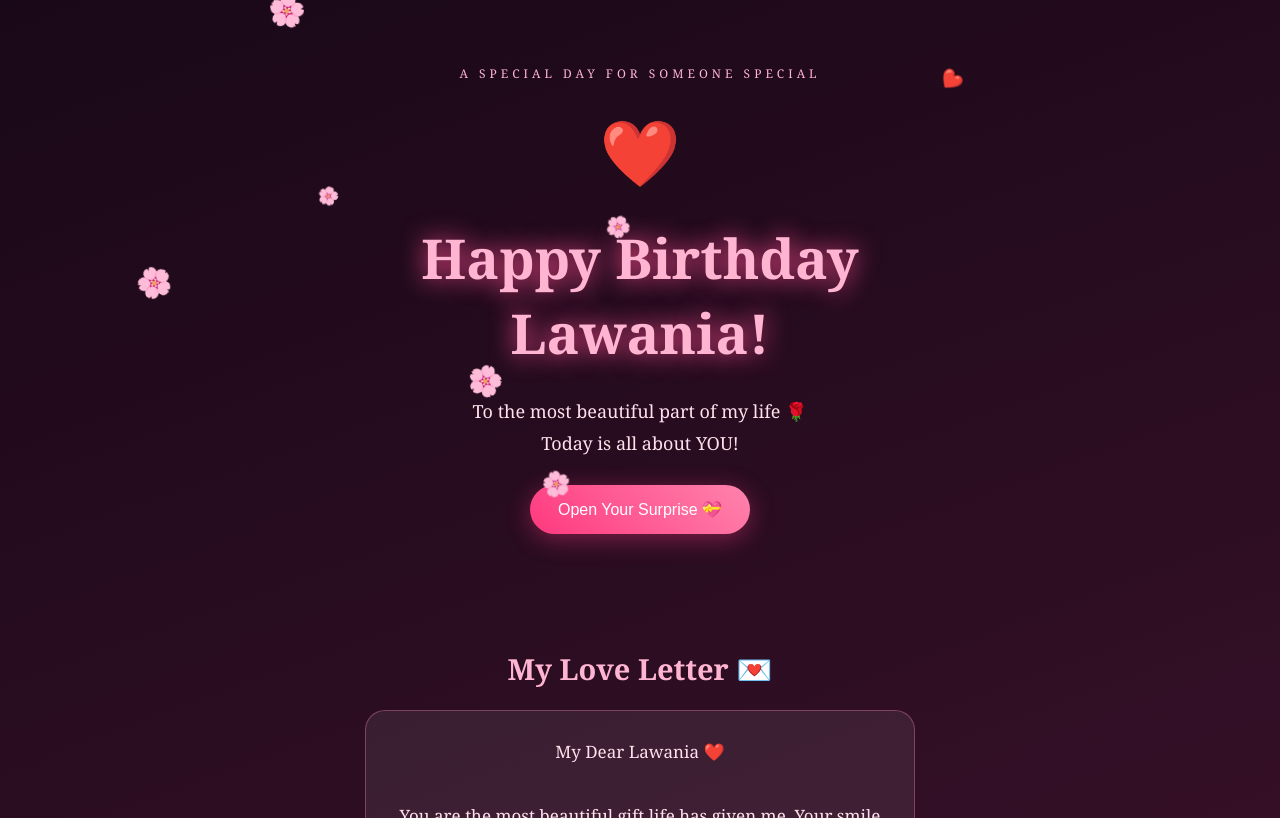
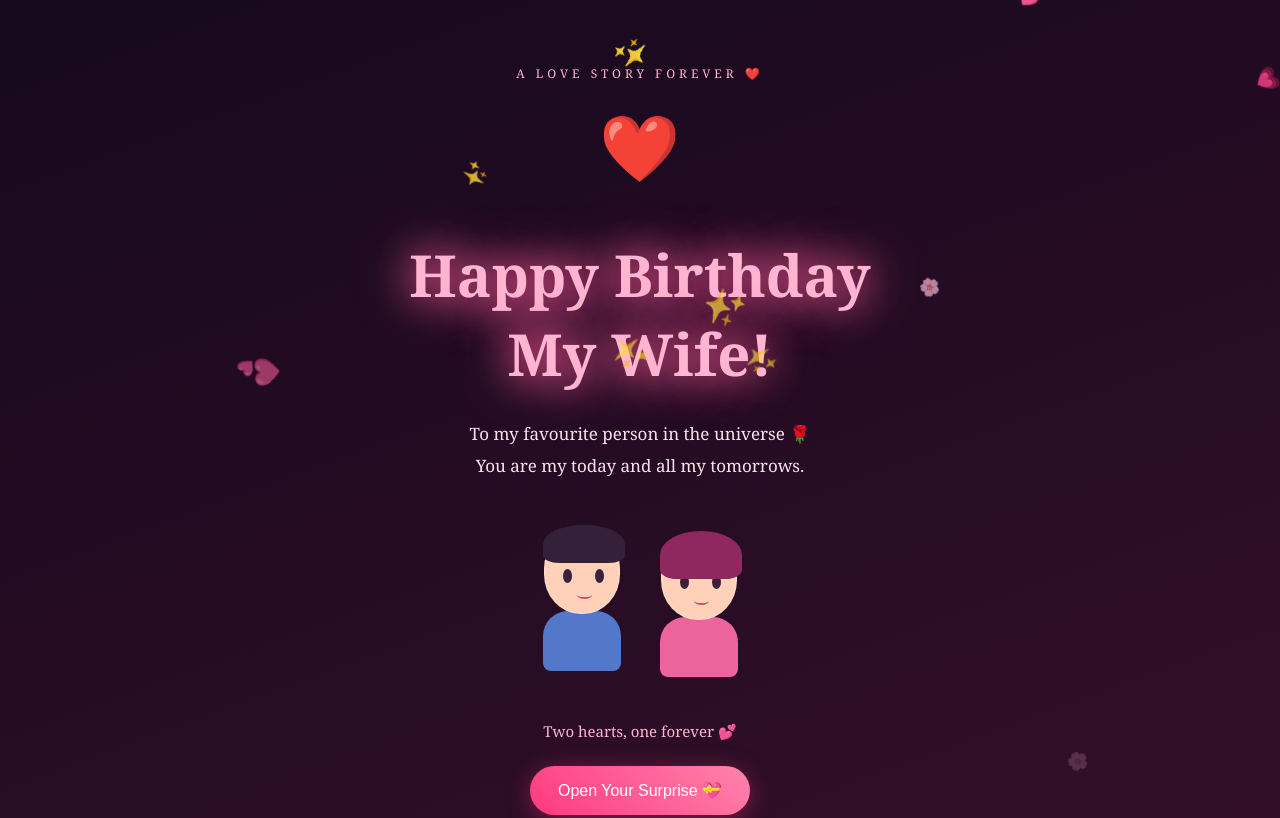
Before and after one commit to Kappuuuu/lawania-special-surprise, a plain HTML site: page index.html in a window 1280 px wide. Shown: the top 818 px of the page. Drawn offline with Linux system fonts and the light colour scheme.

Commit message:
Update index.html

```diff
--- a/index.html
+++ b/index.html
@@ -4,7 +4,7 @@
 <head>
 <meta charset="UTF-8">
 <meta name="viewport" content="width=device-width, initial-scale=1.0">
-<title>Happy Birthday Lawania ❤️</title>
+<title>Happy Birthday My Wife ❤️</title>
 
 <style>
 * {
@@ -15,14 +15,21 @@
 
 body {
   font-family: Georgia, serif;
-  background: linear-gradient(160deg, #190817, #42132f, #170c20);
+  background: linear-gradient(160deg,#16091e,#48132f,#180c28);
   color: white;
   text-align: center;
   overflow-x: hidden;
 }
 
 header {
+  min-height: 90vh;
   padding: 65px 18px 45px;
+  display: flex;
+  flex-direction: column;
+  align-items: center;
+  justify-content: center;
+  position: relative;
+  overflow: hidden;
 }
 
 .tag {
@@ -33,29 +40,24 @@ header {
 
 h1 {
   color: #ffb5d1;
-  font-size: clamp(35px, 9vw, 55px);
+  font-size: clamp(38px,9vw,58px);
   margin: 25px 0;
   text-shadow: 0 0 25px #ff4e91;
+  animation: glow 2s infinite alternate;
+}
+
+@keyframes glow {
+  to { text-shadow: 0 0 40px #ff4e91,0 0 70px #ff83ad; }
 }
 
 .subtitle {
-  font-size: 18px;
-  line-height: 1.8;
+  font-size: 17px;
+  line-height: 1.9;
   color: #ffe0ec;
 }
 
-.heart {
-  font-size: 65px;
-  margin: 25px;
-  animation: beat 1s infinite;
-}
-
-@keyframes beat {
-  50% { transform: scale(1.25); }
-}
-
 button {
-  background: linear-gradient(45deg, #ff397e, #ff83ad);
+  background: linear-gradient(45deg,#ff397e,#ff83ad);
   color: white;
   border: none;
   padding: 15px 28px;
@@ -66,8 +68,115 @@ button {
   box-shadow: 0 5px 25px #ff397e66;
 }
 
+.heart {
+  font-size: 65px;
+  animation: heartbeat 1s infinite;
+  margin: 20px;
+}
+
+@keyframes heartbeat {
+  50% { transform: scale(1.3); }
+}
+
+/* ANIME COUPLE */
+
+.anime-scene {
+  display: flex;
+  justify-content: center;
+  align-items: end;
+  gap: 12px;
+  height: 180px;
+  margin: 25px auto;
+}
+
+.character {
+  width: 105px;
+  height: 145px;
+  position: relative;
+  animation: animeFloat 2s infinite ease-in-out;
+}
+
+.character:nth-child(2) {
+  animation-delay: .5s;
+}
+
+@keyframes animeFloat {
+  50% { transform: translateY(-12px); }
+}
+
+.head {
+  width: 76px;
+  height: 83px;
+  border-radius: 45% 45% 48% 48%;
+  background: #ffd1b8;
+  margin: auto;
+  position: relative;
+  z-index: 2;
+  border: 2px solid #fff2;
+}
+
+.hair {
+  position: absolute;
+  top: -8px;
+  left: -3px;
+  width: 82px;
+  height: 38px;
+  border-radius: 50% 50% 20% 20%;
+  background: #352039;
+  z-index: 3;
+}
+
+.character.girl .hair {
+  background: #8e285e;
+  height: 48px;
+}
+
+.eye {
+  position: absolute;
+  top: 36px;
+  left: 17px;
+  width: 9px;
+  height: 14px;
+  background: #38223b;
+  border-radius: 50%;
+}
+
+.eye.right {
+  left: 49px;
+}
+
+.smile {
+  position: absolute;
+  top: 58px;
+  left: 31px;
+  width: 15px;
+  height: 8px;
+  border-bottom: 2px solid #c94f69;
+  border-radius: 50%;
+}
+
+.body {
+  width: 78px;
+  height: 60px;
+  margin: -3px auto;
+  border-radius: 25px 25px 8px 8px;
+  background: #5378c9;
+}
+
+.girl .body {
+  background: #ed639c;
+}
+
+.anime-caption {
+  color: #ffb5d1;
+  font-size: 15px;
+  margin-top: 8px;
+}
+
+/* SECTIONS */
+
 section {
-  padding: 45px 18px;
+  padding: 48px 18px;
 }
 
 h2 {
@@ -88,9 +197,40 @@ h2 {
   padding: 25px;
 }
 
+/* LOVE ANIMATION */
+
+.love-scene {
+  min-height: 190px;
+  display: flex;
+  justify-content: center;
+  align-items: center;
+  position: relative;
+}
+
+.big-love {
+  font-size: 90px;
+  animation: heartbeat 1.2s infinite;
+  filter: drop-shadow(0 0 20px #ff3985);
+}
+
+.love-word {
+  position: absolute;
+  color: #ffb5d1;
+  font-size: 20px;
+  animation: loveUp 3s infinite;
+}
+
+@keyframes loveUp {
+  0% { transform: translateY(50px); opacity: 0; }
+  50% { opacity: 1; }
+  100% { transform: translateY(-70px); opacity: 0; }
+}
+
+/* GALLERY */
+
 .gallery {
   display: grid;
-  grid-template-columns: repeat(2, minmax(0, 1fr));
+  grid-template-columns: repeat(2,minmax(0,1fr));
   gap: 12px;
   max-width: 650px;
   margin: auto;
@@ -104,17 +244,11 @@ h2 {
   border: 2px solid #ff9cbe;
   box-shadow: 0 5px 20px #0008;
   cursor: pointer;
-  transition: transform .3s;
+  transition: .3s;
 }
 
 .gallery img:hover {
-  transform: scale(1.04);
-}
-
-.gallery img:last-child:nth-child(odd) {
-  grid-column: 1 / -1;
-  width: 70%;
-  justify-self: center;
+  transform: scale(1.04) rotate(1deg);
 }
 
 #viewer {
@@ -139,9 +273,27 @@ h2 {
   top: 20px;
   right: 25px;
   font-size: 35px;
-  color: white;
   cursor: pointer;
 }
+
+/* FALLING FLOWERS AND HEARTS */
+
+.fall {
+  position: fixed;
+  top: -35px;
+  animation: fallDown linear forwards;
+  pointer-events: none;
+  z-index: 5;
+}
+
+@keyframes fallDown {
+  to {
+    transform: translateY(110vh) rotate(540deg);
+    opacity: .1;
+  }
+}
+
+/* FINAL */
 
 .final {
   padding: 65px 20px;
@@ -149,7 +301,7 @@ h2 {
 }
 
 .final h2 {
-  font-size: 34px;
+  font-size: 35px;
 }
 
 footer {
@@ -157,21 +309,7 @@ footer {
   color: #ffb5d1;
 }
 
-.float {
-  position: fixed;
-  top: -30px;
-  animation: fall 8s linear infinite;
-  pointer-events: none;
-  z-index: 2;
-}
-
-@keyframes fall {
-  to {
-    transform: translateY(110vh) rotate(360deg);
-  }
-}
-
-@media(max-width: 380px) {
+@media(max-width:380px) {
   .gallery img { height: 175px; }
 }
 </style>
@@ -180,22 +318,58 @@ footer {
 <body>
 
 <header>
-  <div class="tag">A SPECIAL DAY FOR SOMEONE SPECIAL</div>
+
+  <div class="tag">A LOVE STORY FOREVER ❤️</div>
+
   <div class="heart">❤️</div>
-  <h1>Happy Birthday<br>Lawania!</h1>
+
+  <h1>Happy Birthday<br>My Wife!</h1>
+
   <p class="subtitle">
-    To the most beautiful part of my life 🌹<br>
-    Today is all about YOU!
+    To my favourite person in the universe 🌹<br>
+    You are my today and all my tomorrows.
   </p>
+
+  <div class="anime-scene">
+
+    <div class="character">
+      <div class="head">
+        <div class="hair"></div>
+        <div class="eye"></div>
+        <div class="eye right"></div>
+        <div class="smile"></div>
+      </div>
+      <div class="body"></div>
+    </div>
+
+    <div class="character girl">
+      <div class="head">
+        <div class="hair"></div>
+        <div class="eye"></div>
+        <div class="eye right"></div>
+        <div class="smile"></div>
+      </div>
+      <div class="body"></div>
+    </div>
+
+  </div>
+
+  <p class="anime-caption">
+    Two hearts, one forever 💕
+  </p>
+
   <button onclick="document.getElementById('love').scrollIntoView({behavior:'smooth'})">
     Open Your Surprise 💝
   </button>
+
 </header>
 
 <section id="love">
+
   <h2>My Love Letter 💌</h2>
+
   <div class="message">
-    My Dear Lawania ❤️<br><br>
+    My Dear Wife ❤️<br><br>
 
     You are the most beautiful gift life has given me.
     Your smile makes my days brighter, and your love
@@ -209,29 +383,48 @@ footer {
 
     I love you more than words can ever explain. ❤️
   </div>
+
 </section>
 
 <section>
+
+  <h2>My Heart Belongs To You 💗</h2>
+
+  <div class="love-scene">
+    <div class="big-love">💖</div>
+    <div class="love-word">I Love You ❤️</div>
+  </div>
+
+  <p class="subtitle">
+    In every universe, I would choose you again. ✨
+  </p>
+
+</section>
+
+<section>
+
   <h2>Our Beautiful Memories 📸</h2>
+
   <p class="subtitle" style="margin-bottom:25px">
     Every picture holds a special memory ❤️
   </p>
 
   <div class="gallery">
 
-    <img src="Snapchat-1015828381.jpg" alt="Our memory 1" onclick="show(this)">
-    <img src="Snapchat-1097512383.jpg" alt="Our memory 2" onclick="show(this)">
-    <img src="Snapchat-1098653693.jpg" alt="Our memory 3" onclick="show(this)">
-    <img src="Snapchat-1204422887.jpg" alt="Our memory 4" onclick="show(this)">
-    <img src="Snapchat-132161883.jpg" alt="Our memory 5" onclick="show(this)">
-    <img src="Snapchat-1392645630.jpg" alt="Our memory 6" onclick="show(this)">
-    <img src="Snapchat-1410183377.jpg" alt="Our memory 7" onclick="show(this)">
-    <img src="Snapchat-1531613918.jpg" alt="Our memory 8" onclick="show(this)">
-    <img src="Snapchat-76443071.jpg" alt="Our memory 9" onclick="show(this)">
-    <img src="Snapchat-845155939.jpg" alt="Our memory 10" onclick="show(this)">
-    <img src="Snapchat-958478409.jpg" alt="Our memory 11" onclick="show(this)">
+    <img src="Snapchat-1015828381.jpg" alt="Memory 1" onclick="show(this)">
+    <img src="Snapchat-1097512383.jpg" alt="Memory 2" onclick="show(this)">
+    <img src="Snapchat-1098653693.jpg" alt="Memory 3" onclick="show(this)">
+    <img src="Snapchat-1204422887.jpg" alt="Memory 4" onclick="show(this)">
+    <img src="Snapchat-132161883.jpg" alt="Memory 5" onclick="show(this)">
+    <img src="Snapchat-1392645630.jpg" alt="Memory 6" onclick="show(this)">
+    <img src="Snapchat-1410183377.jpg" alt="Memory 7" onclick="show(this)">
+    <img src="Snapchat-1531613918.jpg" alt="Memory 8" onclick="show(this)">
+    <img src="Snapchat-76443071.jpg" alt="Memory 9" onclick="show(this)">
+    <img src="Snapchat-845155939.jpg" alt="Memory 10" onclick="show(this)">
+    <img src="Snapchat-958478409.jpg" alt="Memory 11" onclick="show(this)">
 
   </div>
+
 </section>
 
 <div id="viewer" onclick="hide()">
@@ -240,21 +433,32 @@ footer {
 </div>
 
 <section class="final">
+
   <div class="heart">💗</div>
+
   <h2>You're My Forever!</h2>
+
   <p class="subtitle">
     One birthday, a thousand wishes,<br>
     and a lifetime of love.<br><br>
-    Happy Birthday, Lawania! 🌹<br><br>
+
+    Happy Birthday, My Wife! 🌹<br><br>
+
     Forever Yours ❤️
   </p>
+
+  <div class="anime-caption">
+    Our love story has no ending. 💕
+  </div>
+
 </section>
 
 <footer>
-  Made with ❤️ just for Lawania
+  Made with endless love ❤️ Just for My Wife
 </footer>
 
 <script>
+
 function show(img) {
   document.getElementById("largeImage").src = img.src;
   document.getElementById("viewer").style.display = "flex";
@@ -264,19 +468,26 @@ function hide() {
   document.getElementById("viewer").style.display = "none";
 }
 
-function createHeart() {
-  const heart = document.createElement("div");
-  heart.className = "float";
-  heart.innerHTML = Math.random() > 0.5 ? "❤️" : "🌸";
-  heart.style.left = Math.random() * 100 + "vw";
-  heart.style.fontSize = (15 + Math.random() * 20) + "px";
-  heart.style.animationDuration = (5 + Math.random() * 5) + "s";
-  document.body.appendChild(heart);
+function createFallingEffect() {
 
-  setTimeout(() => heart.remove(), 10000);
+  const items = ["❤️","💕","🌸","✨","💗","🌹"];
+
+  const item = document.createElement("div");
+
+  item.className = "fall";
+  item.innerHTML = items[Math.floor(Math.random()*items.length)];
+
+  item.style.left = Math.random()*100 + "vw";
+  item.style.fontSize = (15 + Math.random()*20) + "px";
+  item.style.animationDuration = (5 + Math.random()*5) + "s";
+
+  document.body.appendChild(item);
+
+  setTimeout(() => item.remove(),10000);
 }
 
-setInterval(createHeart, 700);
+setInterval(createFallingEffect,500);
+
 </script>
 
 </body>
```
